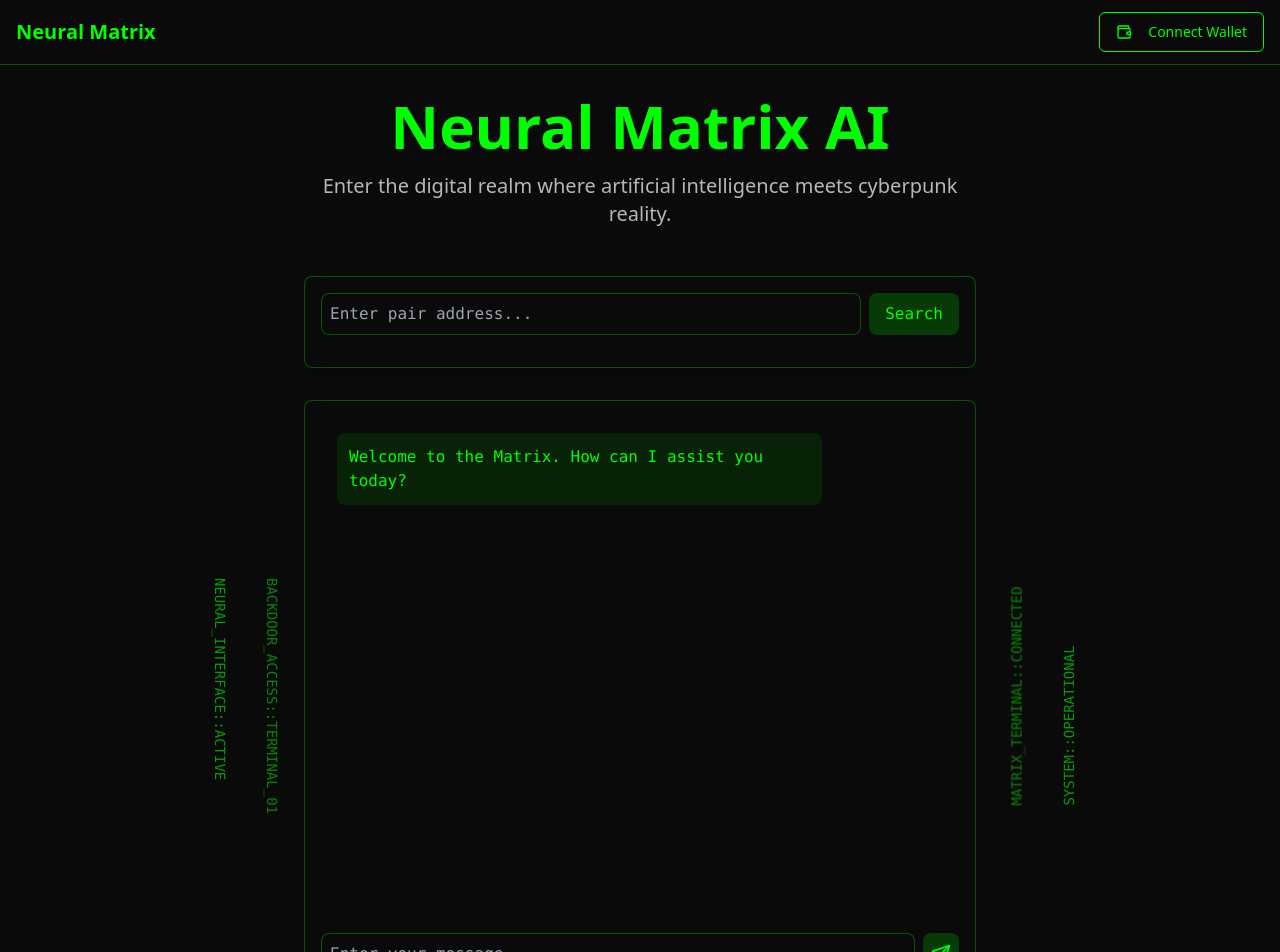
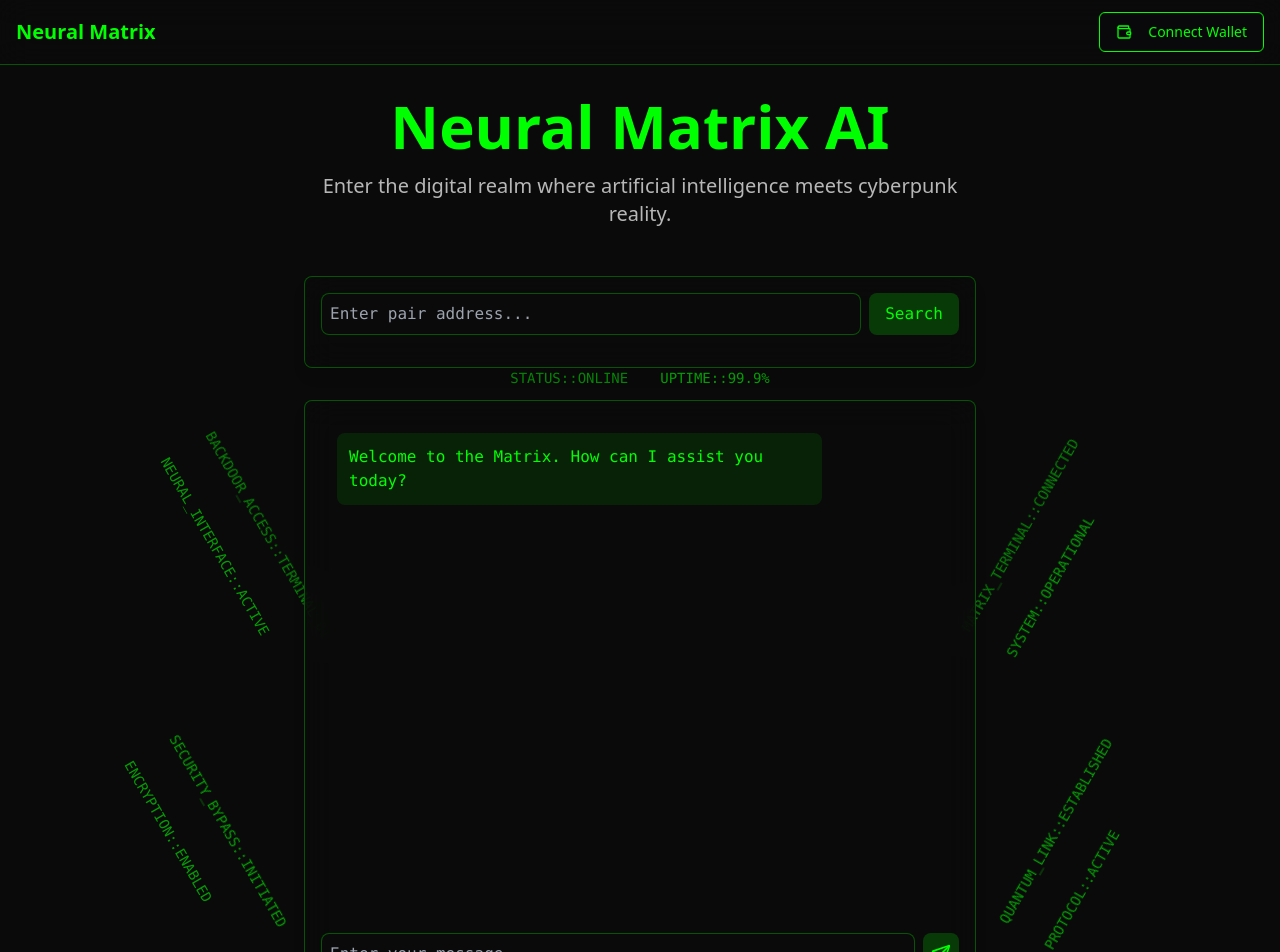
Before and after one commit to Purgerr/matrix-mind-assistant, a React (Vite) app: page / in a window 1280 px wide. Shown: the top 952 px of the page. Built offline with nearby package versions, Linux system fonts and the light colour scheme.

Commit message:
Edit rotation settings and enhance features
[skip gpt_engineer]

```diff
--- a/src/components/ChatInterface.tsx
+++ b/src/components/ChatInterface.tsx
@@ -25,8 +25,8 @@ const ChatInterface = () => {
 
   return (
     <div className="relative w-full max-w-2xl mx-auto">
-      {/* Left side terminal text */}
-      <div className="absolute -left-44 top-1/2 -translate-y-1/2 transform rotate-90 space-y-8">
+      {/* Left side terminal texts */}
+      <div className="absolute -left-44 top-1/4 -translate-y-1/2 transform rotate-[60deg] space-y-8">
         <div className="text-matrix-primary/60 font-mono text-sm animate-pulse">
           BACKDOOR_ACCESS::TERMINAL_01
         </div>
@@ -35,13 +35,41 @@ const ChatInterface = () => {
         </div>
       </div>
 
-      {/* Right side terminal text */}
-      <div className="absolute -right-44 top-1/2 -translate-y-1/2 transform -rotate-90 space-y-8">
+      <div className="absolute -left-52 top-3/4 -translate-y-1/2 transform rotate-[60deg] space-y-8">
+        <div className="text-matrix-primary/60 font-mono text-sm animate-glow">
+          SECURITY_BYPASS::INITIATED
+        </div>
+        <div className="text-matrix-primary/60 font-mono text-sm">
+          ENCRYPTION::ENABLED
+        </div>
+      </div>
+
+      {/* Right side terminal texts */}
+      <div className="absolute -right-44 top-1/4 -translate-y-1/2 transform -rotate-[60deg] space-y-8">
         <div className="text-matrix-primary/60 font-mono text-sm animate-pulse">
           MATRIX_TERMINAL::CONNECTED
         </div>
         <div className="text-matrix-primary/60 font-mono text-sm">
           SYSTEM::OPERATIONAL
+        </div>
+      </div>
+
+      <div className="absolute -right-52 top-3/4 -translate-y-1/2 transform -rotate-[60deg] space-y-8">
+        <div className="text-matrix-primary/60 font-mono text-sm animate-glow">
+          QUANTUM_LINK::ESTABLISHED
+        </div>
+        <div className="text-matrix-primary/60 font-mono text-sm">
+          PROTOCOL::ACTIVE
+        </div>
+      </div>
+
+      {/* Top terminal text */}
+      <div className="absolute -top-8 left-1/2 -translate-x-1/2 transform space-x-8 flex">
+        <div className="text-matrix-primary/60 font-mono text-sm animate-pulse">
+          STATUS::ONLINE
+        </div>
+        <div className="text-matrix-primary/60 font-mono text-sm">
+          UPTIME::99.9%
         </div>
       </div>
 
```
